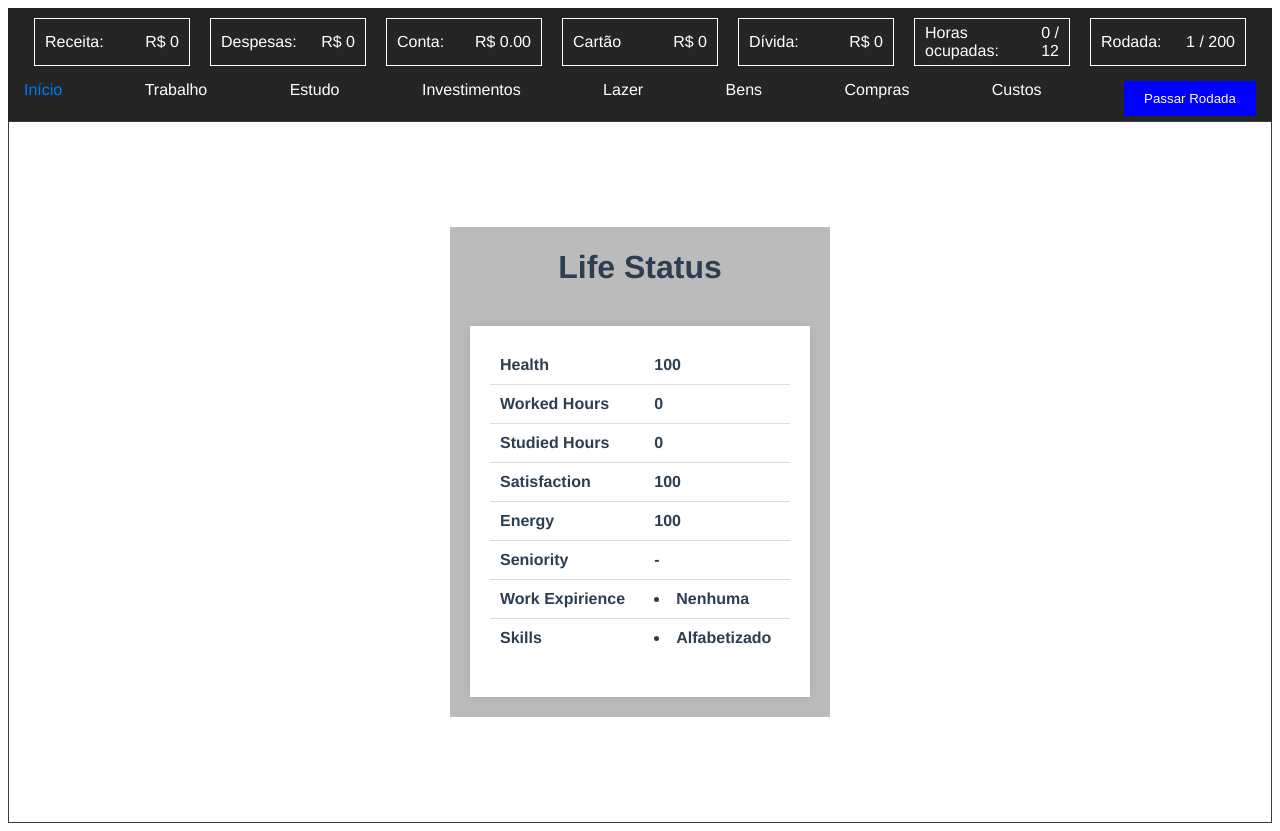
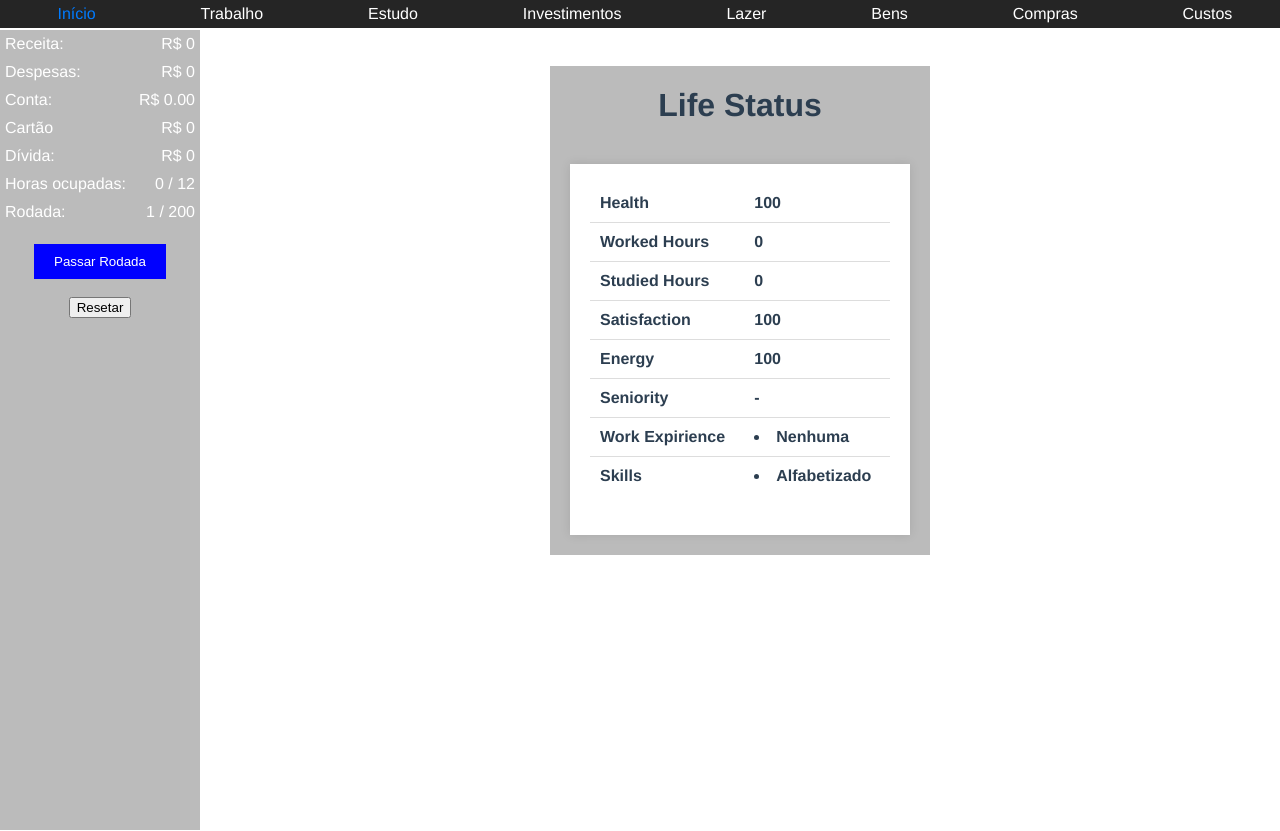
Before and after one commit to Lorandi/IFRS, a Vue app in the folder 2-Semestre/Construcao_de_paginas_Web_II_Rodrigo_Prestes_Machado/trabalho_final/decision_game/: page / in a window 1280 px wide. After the commit the page ends 800 px from the top, so only its background shows below. Built offline with nearby package versions, Linux system fonts and the light colour scheme.

Commit message:
finaliza primeira parte do jogo Vida Real

```diff
--- a/2-Semestre/Construcao_de_paginas_Web_II_Rodrigo_Prestes_Machado/trabalho_final/decision_game/package.json
+++ b/2-Semestre/Construcao_de_paginas_Web_II_Rodrigo_Prestes_Machado/trabalho_final/decision_game/package.json
@@ -1,5 +1,5 @@
 {
-  "name": "new-shopping-bag",
+  "name": "Vida-Real",
   "version": "0.1.0",
   "private": true,
   "scripts": {
--- a/2-Semestre/Construcao_de_paginas_Web_II_Rodrigo_Prestes_Machado/trabalho_final/decision_game/src/App.vue
+++ b/2-Semestre/Construcao_de_paginas_Web_II_Rodrigo_Prestes_Machado/trabalho_final/decision_game/src/App.vue
@@ -1,6 +1,35 @@
 <template>
   <div class="nav-main">
+    <div>
       <div class="nav">
+        <div class="router">
+          <router-link to="/">Início</router-link>
+        </div>
+        <div class="router">
+          <router-link to="/trabalho">Trabalho </router-link>
+        </div>
+        <div class="router">
+          <router-link to="/estudo">Estudo</router-link>
+        </div>
+        <div class="router">
+          <router-link to="/investimentos">Investimentos </router-link>
+        </div>
+        <div class="router">
+          <router-link to="/lazer">Lazer</router-link>
+        </div>
+        <div class="router">
+          <router-link to="/bens">Bens </router-link>
+        </div>
+        <div class="router">
+          <router-link to="/compras">Compras </router-link>
+        </div>
+        <div class="router">
+          <router-link to="/custos">Custos </router-link>
+        </div>
+
+      </div>
+    </div>
+    <div class="nav2">
       <div class="encapsula">
         <span class="left-span"> Receita: </span>
         <span class="right-span"> R$ {{ this.$store.state.receita }} </span>
@@ -29,41 +58,20 @@
         <span class="left-span"> Rodada: </span>
         <span class="right-span"> {{ this.$store.state.rodada }} / 200 </span>
       </div>
+      <div class="router">
+        <br>
+          <passar-rodada></passar-rodada>
+      </div>
+      <div>
+        <br>
+        <button class="router" @click="this.$store.dispatch('reset')">Resetar</button>
       </div>
 
-    <div>
-      <div class="nav">
-        <div>
-          <router-link to="/">Início</router-link>
-        </div>
-        <div>
-          <router-link to="/trabalho">Trabalho </router-link>
-        </div>
-        <div>
-          <router-link to="/estudo">Estudo</router-link>
-        </div>
-        <div>
-          <router-link to="/investimentos">Investimentos </router-link>
-        </div>
-        <div>
-          <router-link to="/lazer">Lazer</router-link>
-        </div>
-        <div>
-          <router-link to="/bens">Bens </router-link>
-        </div>
-        <div>
-          <router-link to="/compras">Compras </router-link>
-        </div>
-        <div>
-          <router-link to="/custos">Custos </router-link>
-        </div>
-        <div>
-          <passar-rodada></passar-rodada>
     </div>
   </div>
+  <div class="router-view">
+    <router-view />
   </div>
-  </div>
-  <router-view />
 </template>
 <script>
 
@@ -97,13 +105,8 @@ export default {
 <style lang="scss">
 .home {
   display: flex;
+  align-items: flex-start;
   justify-content: center;
-  align-items: flex-start;
-  flex-wrap: wrap;
-  justify-content: space-between;
-  flex-direction: row;
-  border: #2c3e50 1px solid;
-  min-height: 700px;
 }
 
 #app {
@@ -112,30 +115,62 @@ export default {
   -moz-osx-font-smoothing: grayscale;
   text-align: center;
   color: #2c3e50;
-  max-width: 1280px;
-  margin: auto;
+}
 
-
+.router-view {
+  margin-top: 66px;
+  margin-left: 200px;
   }
 
 .nav-main {
   .nav {
   display: flex;
-    padding: 0 16px 5px;
+  padding: 5px;
   margin: auto;
+  position: fixed;
+  z-index: 1;
   top: 0;
   left: 0;
+  width: 100%;
   text-align: center;
   background-color: rgb(37, 37, 37);
   color: white;
   justify-content: space-between;
+  text-align: center;
 
+  .router{
+    display: flex;
+    margin: auto;
+    justify-content: space-between;
+    align-items: center;
+  }
+
+    a {
+      color: white;
+      text-decoration: none;
+
+      &.router-link-exact-active {
+        color: #007bff;
+      }
+    }
+  }
+
+  .nav2 {
+  width: 200px;
+  height: 100%;
+  background-color: #bbbbbb;
+  position: fixed;
+  color: white;
+  top: 30px;
+  z-index: 1;
+  left: 0;
+  overflow-x: hidden;
 
     .encapsula {
-      margin: 10px;
-      padding: 5px 10px;
+      display: flex;
+      margin: auto;
+      padding: 5px ;
       flex: 1;
-      border: 1px solid white;
       display: flex;
       justify-content: space-between;
       align-items: center;
--- a/2-Semestre/Construcao_de_paginas_Web_II_Rodrigo_Prestes_Machado/trabalho_final/decision_game/src/router/index.js
+++ b/2-Semestre/Construcao_de_paginas_Web_II_Rodrigo_Prestes_Machado/trabalho_final/decision_game/src/router/index.js
@@ -1,6 +1,5 @@
 import { createRouter, createWebHashHistory } from "vue-router";
 import Home from "../views/HomePage.vue";
-import Products from "../views/ProductsPage.vue";
 import Trabalho from "../views/WorkPage.vue";
 import Custos from "../views/CostsPage.vue";
 import Estudos from "../views/StudyPage.vue";
@@ -54,12 +53,6 @@ const routes = [
     component: Custos,
   },
 
-  {
-    path: "/products",
-    name: "Produtos",
-    component: Products,
-  },
-
 ];
 
 const router = createRouter({
--- a/2-Semestre/Construcao_de_paginas_Web_II_Rodrigo_Prestes_Machado/trabalho_final/decision_game/src/store/index.js
+++ b/2-Semestre/Construcao_de_paginas_Web_II_Rodrigo_Prestes_Machado/trabalho_final/decision_game/src/store/index.js
@@ -113,10 +113,20 @@ export default createStore({
       if(state.life.satisfaction < 0){
         state.life.satisfaction = 0;
       }
+    },
+
+    reset() {
+      if(confirm("Você tem certeza que deseja reiniciar o jogo?")){
+        location.reload();
+      }
     }
   },
 
   actions: {
+
+    reset({ commit }){
+      commit("reset");
+    },
 
     addSatisfaction({ commit }, satisfaction) {
       commit("addSatisfaction", satisfaction);
--- a/2-Semestre/Construcao_de_paginas_Web_II_Rodrigo_Prestes_Machado/trabalho_final/decision_game/src/views/CostsPage.vue
+++ b/2-Semestre/Construcao_de_paginas_Web_II_Rodrigo_Prestes_Machado/trabalho_final/decision_game/src/views/CostsPage.vue
@@ -85,7 +85,7 @@ export default {
     },
 
     toggle(cost) {
-      cost.active = !cost.active
+
       var horas = this.horasOcupadas;
 
       if (this.horasOcupadas >= 12 && !cost.active && cost.timeToPrepare > 0) {
@@ -93,16 +93,13 @@ export default {
         return;
       }
 
-
+      cost.active = !cost.active
       if (cost.active) {
         horas += cost.timeToPrepare;
       } else {
         horas -= cost.timeToPrepare;
-
       }
       this.$store.dispatch("addHorasOcupadas", horas);
-
-
 
     },
   },
--- a/2-Semestre/Construcao_de_paginas_Web_II_Rodrigo_Prestes_Machado/trabalho_final/decision_game/src/views/ProductsPage.vue
+++ /dev/null
@@ -1,125 +0,0 @@
-<template>
-  <div class="home">
-    <div class="products">
-      <div
-        v-for="(product, index) in this.products"
-        :key="index"
-        class="product"
-        :class="{ inBag: isInBag(product) }"
-      >
-        <div
-          class="product-image"
-          :style="{ backgroundImage: 'url(' + product.image + ')' }"
-        ></div>
-        <h4>{{ product.title }}</h4>
-        <p class="price">R$ {{ product.price.toFixed(2) }}</p>
-        <button v-if="!isInBag(product)" @click="addToBag(product)">
-          Adicionar ao carrinho
-        </button>
-        <button v-else @click="removeFromBag(product)" class="remove">
-          Remover do carrinho
-        </button>
-      </div>
-    </div>
-  </div>
-</template>
-
-<script>
-import { mapState } from "vuex";
-
-export default {
-  name: "ProductsPage",
-  data() {
-    return {};
-  },
-
-  computed: mapState(["products", "productsInBag"]),
-
-  methods: {
-    addToBag(product) {
-      product.quantity = 1;
-      console.log(product);
-      this.$store.dispatch("addToBag", product);
-    },
-    isInBag(product) {
-      return this.productsInBag.find((item) => item.id === product.id);
-    },
-    removeFromBag(product) {
-      this.$store.dispatch("removeFromBag", product.id);
-    },
-  },
-};
-</script>
-
-<style lang="scss">
-.home {
-  .products {
-    display: flex;
-    flex-wrap: wrap;
-    justify-content: center;
-
-    .product {
-      flex: 0 0 30%;
-      box-sizing: border-box;
-      box-shadow: 0 4px 8px 0 rgba(0, 0, 0, 0.2);
-      padding: 16px;
-      margin: 8px;
-      height: 360px;
-
-      @media only screen and (max-width: 769px) {
-        flex: 0 0 40%;
-      }
-
-      @media only screen and (max-width: 640px) {
-        flex: 0 0 90%;
-      }
-
-      &.inBag {
-        border: 1px solid #007bff;
-      }
-
-      .product-image {
-        margin: 20px auto;
-        width: 160px;
-        height: 140px;
-        background-size: contain;
-        background-position: center;
-        background-repeat: no-repeat;
-      }
-      h4 {
-        margin: 22px auto;
-        font-size: 12px;
-        max-width: 60%;
-        font-weight: normal;
-      }
-
-      p.price {
-        font-size: 20px;
-        font-weight: bold;
-      }
-
-      button {
-        color: #fff;
-        background-color: #007bff;
-        border: 1px solid #007bff;
-        border-radius: 100px;
-        font-weight: 400;
-        text-align: center;
-        padding: 8px 16px;
-        cursor: pointer;
-
-        &:hover {
-          opacity: 0.8;
-        }
-
-        &.remove {
-          background-color: transparent;
-          border: none;
-          color: black;
-          text-decoration: underline;
-        }
-      }
-    }
-  }
-}
-</style>
--- a/2-Semestre/Construcao_de_paginas_Web_II_Rodrigo_Prestes_Machado/trabalho_final/decision_game/src/views/WorkPage.vue
+++ b/2-Semestre/Construcao_de_paginas_Web_II_Rodrigo_Prestes_Machado/trabalho_final/decision_game/src/views/WorkPage.vue
@@ -2,7 +2,6 @@
   <main class="home">
     <section class="jobs">
       <h4>Oportunidades</h4>
-
       <div v-for="(job, index) in this.jobs" :key="index" class="job" @click="toggleJobActive(job, horasOcupadas)"
         :class="{ selected: job.active }">
         <div class="job-image" :style="{ backgroundImage: 'url(' + job.image + ')' }"></div>
@@ -191,8 +190,6 @@ export default {
     justify-content: space-between;
     background-color: #bbbbbb;
 
-
-
     h4 {
       text-align: center;
       margin-top: 0;
@@ -305,6 +302,7 @@ export default {
     padding: 20px;
     min-width: 350px;
     text-align: left;
+    width: auto;
 
     table {
       width: 100%;
```
Also changed, not shown: 2-Semestre/Construcao_de_paginas_Web_II_Rodrigo_Prestes_Machado/trabalho_final/decision_game/src/views/ShoppingBasket.vue (deleted, +0 -124 lines), 1 other file (tests, documents, lock files or other folders). Lines whose indentation alone changed are shown as unchanged.
